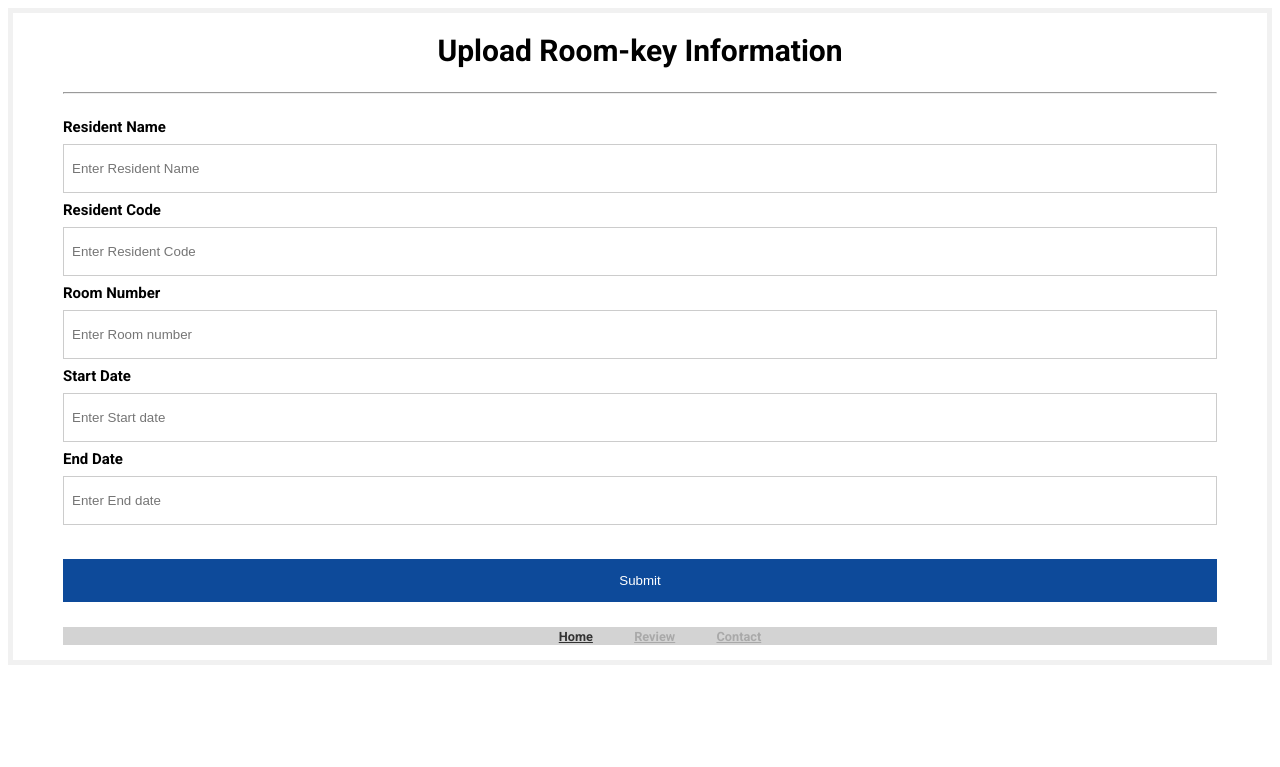
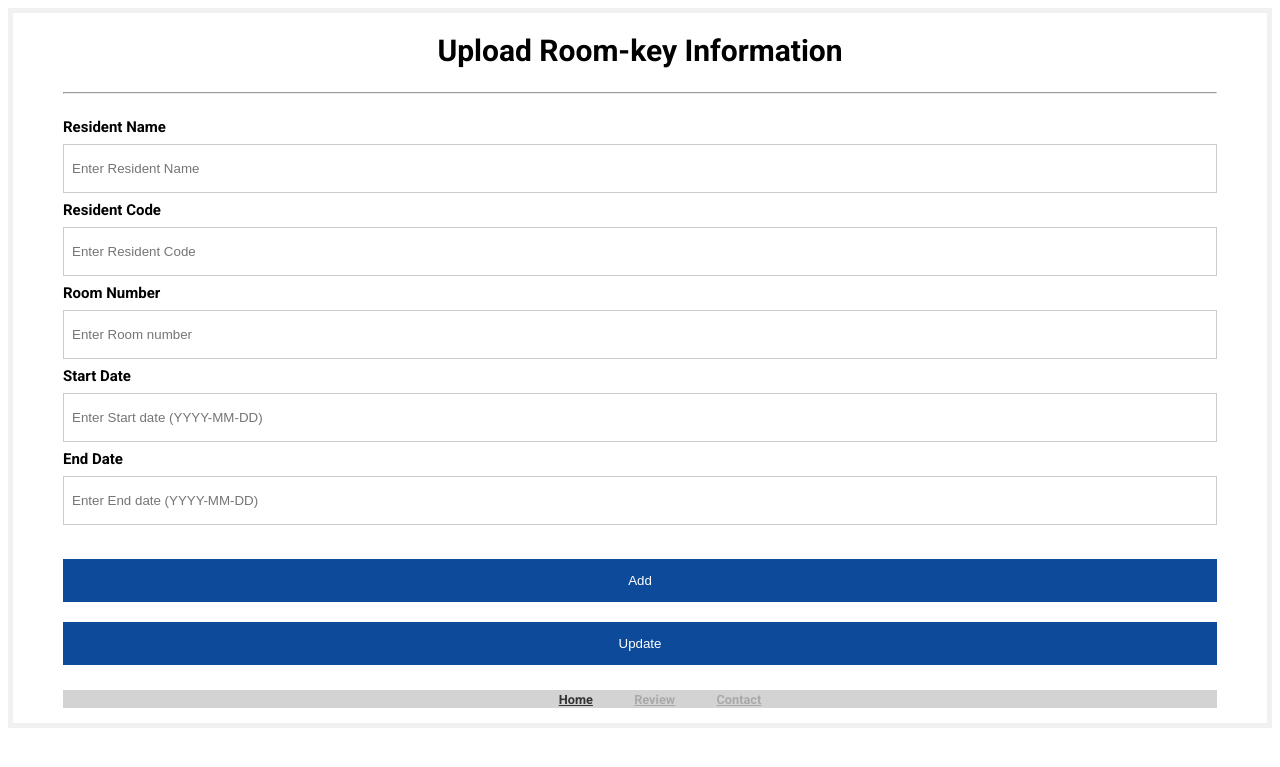
Before and after one commit to HoningJade/KeyWorld, a Django app: page /residentUpdate/ in a window 1280 px wide. Shown: the top 767 px of the page. Run offline with Django 4.2, Linux system fonts and the light colour scheme.

Commit message:
resident update

```diff
--- a/back-end/app/templates/residentUpdate.html
+++ b/back-end/app/templates/residentUpdate.html
@@ -21,7 +21,7 @@
         border: 1px solid #ccc;
         box-sizing: border-box;
       }
-      button {
+      input[type=submit] {
         background-color: #0d4a9a;
         color: white;
         padding: 14px 0;
@@ -34,7 +34,7 @@
         text-align:center;
         fone-size:18;
       }
-      button:hover {
+      input[type=submit]:hover {
         opacity: 0.8;
       }
       .formcontainer {
@@ -140,13 +140,14 @@
         <label for="Code"><strong>Resident Code</strong></label>
         <input type="text" placeholder="Enter Resident Code" name="code" required>
         <label for="RoomNum"><strong>Room Number</strong></label>
-        <input type="text" placeholder="Enter Room number" name="RoomNum" required>
+        <input type="text" placeholder="Enter Room number" name="room_number" required>
         <label for="StartDate"><strong>Start Date</strong></label>
-        <input type="text" placeholder="Enter Start date" name="start" required>
+        <input type="text" placeholder="Enter Start date (YYYY-MM-DD)" name="start" required>
         <label for="EndDate"><strong>End Date</strong></label>
-        <input type="text" placeholder="Enter End date" name="end" required>
+        <input type="text" placeholder="Enter End date (YYYY-MM-DD)" name="end" required>
       </div>
-      <button type="submit">Submit</button>
+      <input type="submit" name="Add" value="Add">
+      <input type="submit" name="Update" value="Update">
     </form>
 
     <footer>
--- a/back-end/app/views.py
+++ b/back-end/app/views.py
@@ -15,18 +15,68 @@ def keyUpload(request):
         if request.POST.get('room') and request.POST.get('key'):
             room_number = request.POST.get('room')
             key = request.POST.get('key')
+
             cursor = connection.cursor()
-            cursor.execute('SELECT * FROM rooms WHERE room_number=%s', (room_number,))
-            if (cursor.fetchall()):
+            if 'Add' in request.POST:
+                cursor.execute('SELECT * FROM rooms WHERE room_number=%s', (room_number,))
+                if cursor.fetchall():
+                    return render(request, 'error.html', {})
+                else:
+                    cursor.execute('INSERT INTO rooms (room_number, key, availability) VALUES '
+                            '(%s, %s, 0);', (room_number, key,))
+                    return render(request, 'keyUpload.html', {})
+
+            elif 'Update' in request.POST:
+                cursor.execute('SELECT * FROM rooms WHERE room_number=%s', (room_number,))
+                if not cursor.fetchall():
+                    return render(request, 'error.html', {})
+                else:
+                    cursor.execute('UPDATE rooms SET key = %s WHERE room_number = %s', (key, room_number,))
+                    return render(request, 'keyUpload.html', {})
+
+            else:
                 return render(request, 'error.html', {})
-            else:
-                cursor.execute('INSERT INTO rooms (room_number, key, availability) VALUES '
-                        '(%s, %s, 0);', (room_number, key,))
-                return render(request, 'keyUpload.html', {})
 
     return render(request, 'keyUpload.html', {})
 
 def residentUpdate(request):
+    if request.method == 'POST':
+        if request.POST.get('name') and request.POST.get('code') and request.POST.get('room_number')\
+            and request.POST.get('start') and request.POST.get('end'):
+            username = request.POST.get('name')
+            code = request.POST.get('code')
+            room_number = request.POST.get('room_number')
+            start_date = request.POST.get('start')
+            end_date = request.POST.get('end')
+
+            cursor = connection.cursor()
+            cursor.execute('SELECT * FROM rooms WHERE room_number=%s', (room_number,))
+            if not cursor.fetchall():  # room does not exist
+                return render(request, 'error.html', {})
+
+            if 'Add' in request.POST:
+                cursor.execute('SELECT * FROM residents WHERE room_number=%s AND username=%s', (room_number, username,))
+                if cursor.fetchall():
+                    return render(request, 'error.html', {})
+                else:
+                    cursor.execute('INSERT INTO residents (username, code, room_number, start_date, end_date) VALUES '
+                            '(%s, %s, %s, %s, %s);', (username, code, room_number, start_date, end_date,))
+                    # TODO: set room availability
+                    return render(request, 'residentUpdate.html', {})
+
+            elif 'Update' in request.POST:
+                cursor.execute('SELECT * FROM residents WHERE room_number=%s AND username=%s', (room_number, username,))
+                if not cursor.fetchall():
+                    return render(request, 'error.html', {})
+                else:
+                    cursor.execute('UPDATE residents SET code=%s, start_date=%s, end_date=%s '
+                            'WHERE room_number=%s AND username=%s;', (code, start_date, end_date, room_number, username))
+                    # TODO: set room availability
+                    return render(request, 'residentUpdate.html', {})
+
+            else:
+                return render(request, 'error.html', {})
+
     return render(request, 'residentUpdate.html', {})
 
 def serviceList(request):
```
Also changed, not shown: back-end/app/templates/keyUpload.html (+4 -3 lines).
